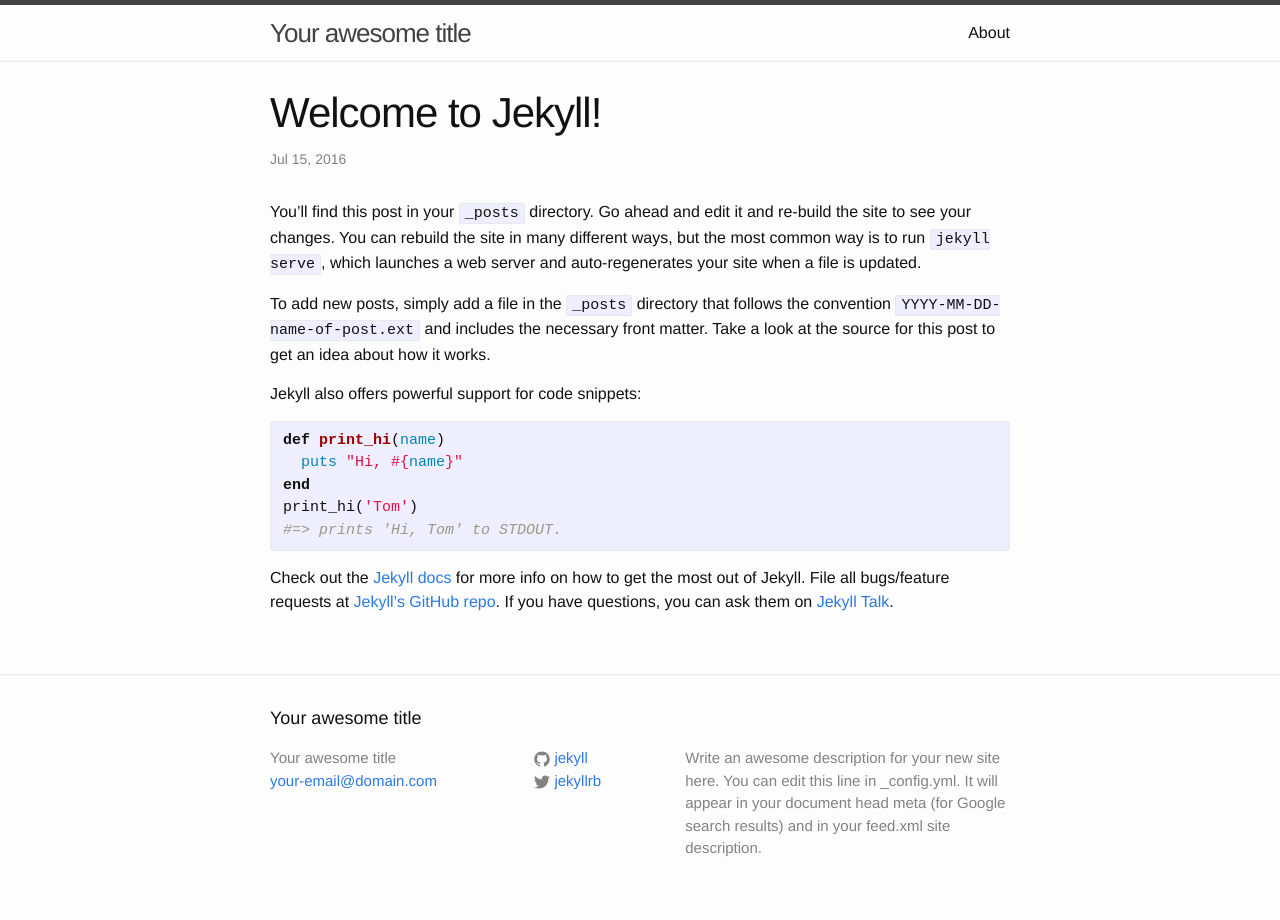
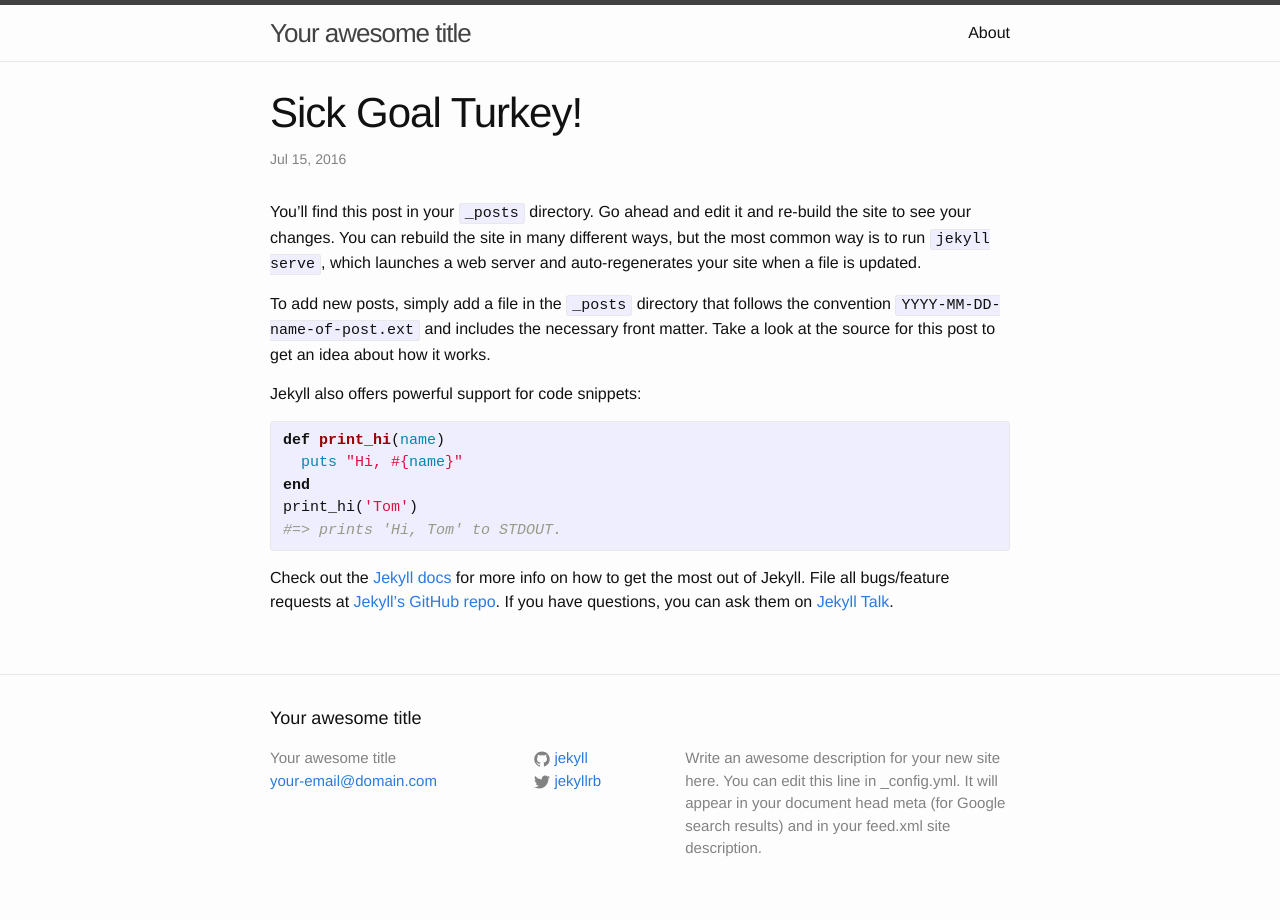
Before and after one commit to pepe454/pepe454.github.io, a Jekyll site: the page built from _posts/2016-07-15-welcome-to-jekyll.markdown, in a window 1280 px wide. Built offline with Jekyll 4.4.1, drawn with Linux system fonts in a browser that asks for light colours.

Commit message:
Update 2016-07-15-welcome-to-jekyll.markdown

```diff
--- a/_posts/2016-07-15-welcome-to-jekyll.markdown
+++ b/_posts/2016-07-15-welcome-to-jekyll.markdown
@@ -1,6 +1,6 @@
 ---
 layout: post
-title:  "Welcome to Jekyll!"
+title:  "Sick Goal Turkey!"
 date:   2016-07-15 19:16:33 -0400
 categories: jekyll update
 ---
```
